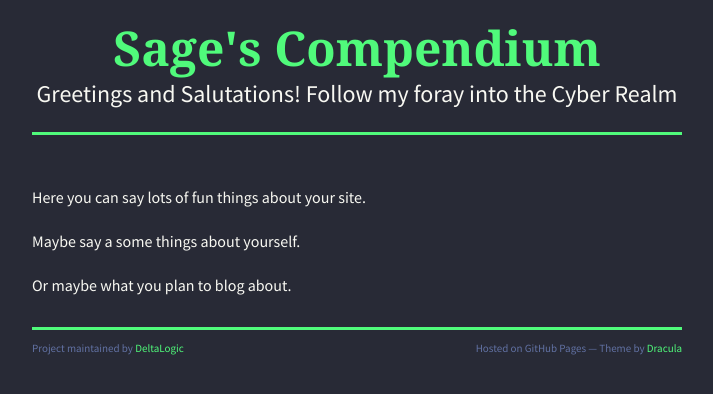
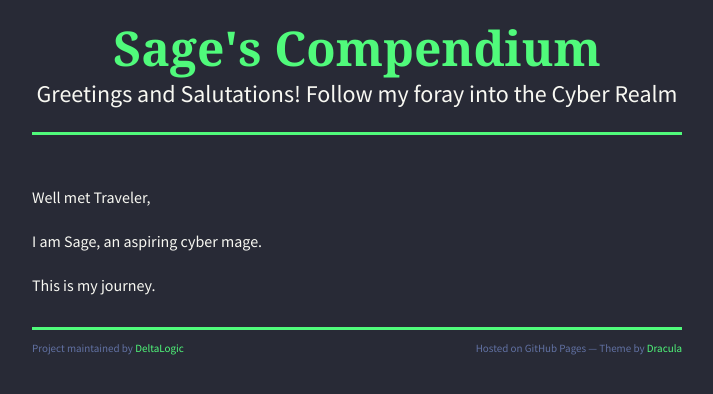
Before and after one commit to DeltaLogic/deltalogic.github.io, a Jekyll site: the page built from index.md, in a window 1280 px wide. Shown: the top 394 px of the page, without its empty margins (283-996 px from the left). Built offline with Jekyll 4.4.1, drawn with Linux system fonts in a browser that asks for light colours; nearby versions of some CDN libraries; our own code applies the rules of GitHub Pages for plain Markdown files.

Commit message:
Update index.md

```diff
--- a/index.md
+++ b/index.md
@@ -1,5 +1,5 @@
-Here you can say lots of fun things about your site.
+Well met Traveler,
 
-Maybe say a some things about yourself.
+I am Sage, an aspiring cyber mage.
 
-Or maybe what you plan to blog about.
+This is my journey.
```
